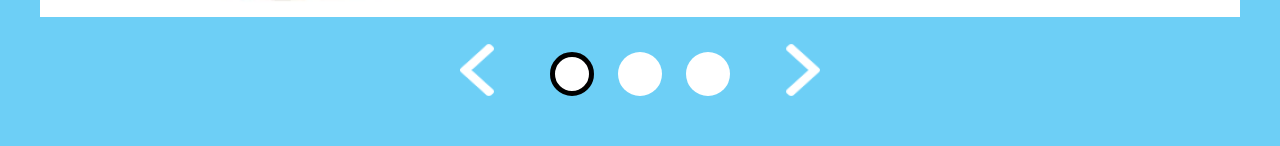
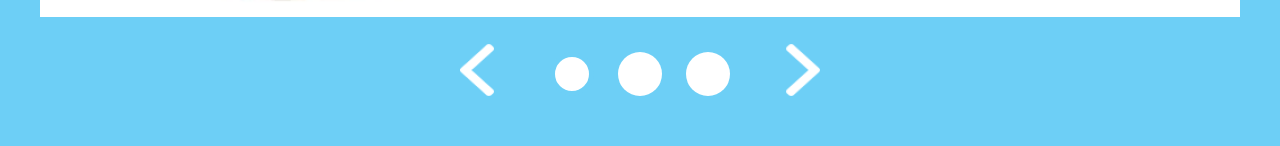
Before and after one commit to namu1710/sushi, a plain HTML site: page index.html in a window 1280 px wide. Shown: the part 1693-1839 px from the top of the page. Drawn offline with nearby package versions, Linux system fonts and the light colour scheme.

Commit message:
Update style.css

```diff
--- a/css/style.css
+++ b/css/style.css
@@ -179,7 +179,7 @@ ul{
     vertical-align: top;
 }
 .slick-active button{
-    border: 5px solid black !important;
+    border: 5px solid #6DCFF6 !important;
 }
 .slick-dots button{
     border: none;
```
